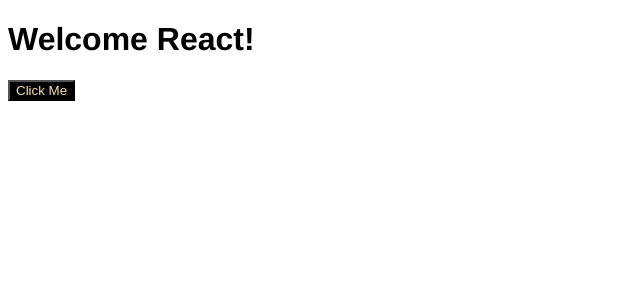
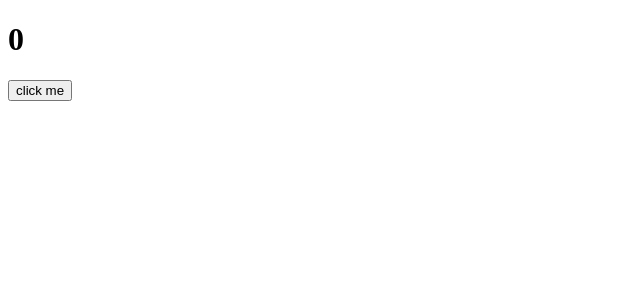
Before and after one commit to CometLim/ReactJS, a React (Create React App) app: page / in a window 1280 px wide. Shown: the top 300 px of the page, without its empty margins (0-640 px from the left). Built offline with nearby package versions, Linux system fonts and the light colour scheme.

Commit message:
#6.0 Effect Intro

```diff
--- a/src/App.js
+++ b/src/App.js
@@ -1,11 +1,13 @@
-import Button from "./Button.js";
-import styles from "./App.module.css"
+import { useState } from "react";
 
 function App() {
+  const [counter, setValue] = useState(0);
+  const onClick = () => setValue((prev) => prev + 1);
+  console.log('render');
   return (
     <div>
-      <h1 className={styles.title}>Welcome React!</h1>
-      <Button text={"Click Me"} />
+      <h1>{counter}</h1>
+      <button onClick={onClick}>click me</button>
     </div>
   );
 }
--- a/src/index.js
+++ b/src/index.js
@@ -4,7 +4,5 @@
 
 const root = ReactDOM.createRoot(document.getElementById('root'));
 root.render(
-  <React.StrictMode>
-    <App />
-  </React.StrictMode>
+  <App />
 );
```
